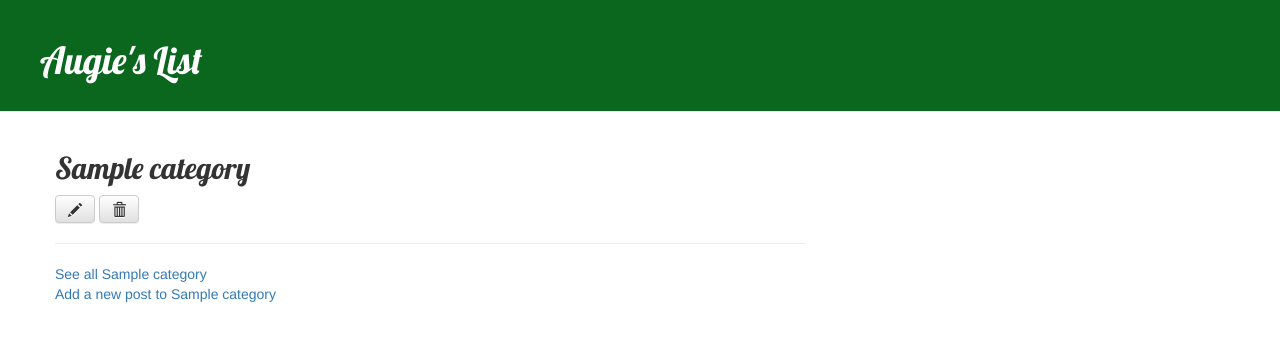
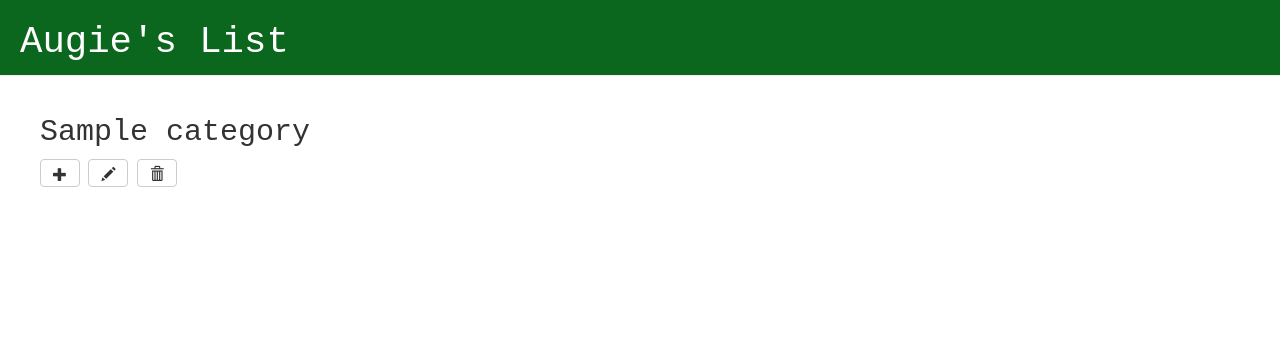
Before and after one commit to augiek/augies-list, a Django app: page /categories/1 in a window 1280 px wide. Shown: the top 341 px of the page. Run offline with Django 3.2, Linux system fonts and the light colour scheme; tables that the repository leaves empty hold one stand-in row (values such as "Sample post"); some libraries are stand-ins or nearby versions.

Commit message:
clean styling, basic functionality

```diff
--- a/augielist_app/models.py
+++ b/augielist_app/models.py
@@ -13,6 +13,8 @@ class Post(models.Model):
     post_description = models.TextField()
     post_email = models.CharField(max_length=255)
     # post_photo = models.CharField(max_length=255)
+    # post_date = models.CharField(max_length=255)
+    # post_location = models.CharField(max_length=255)
 
     def __str__(self):
         return f"id={self.id}. post_title={self.post_title}, post_price={self.post_price}"
--- a/augielist_app/static/css/augielist_app.css
+++ b/augielist_app/static/css/augielist_app.css
@@ -1,48 +1,28 @@
 .page-header {
   background-color: #0b661e;
   margin-top: 0;
-  padding: 20px 20px 20px 40px;
+  font-family: 'Courier New', monospace;
+  padding: 2px 2px 2px 20px;
 }
 
 .page-header h1, .page-header h1 a, .page-header h1 a:visited, .page-header h1 a:active {
   color: #ffffff;
   font-size: 28pt;
   text-decoration: none;
+  font-family: 'Courier New', monospace;
 }
 
 .content {
   margin-left: 40px;
+  font-family: 'Courier New', monospace;
 }
 
-h1, h2 {
-  font-family: 'Lobster', cursive;
-}
-
-.date {
-  color: #828282;
-}
-
-.save {
-  float: right;
+h1, h2, h3, h4, h5, p {
+  font-family: 'Courier New', monospace;
 }
 
 .post-form textarea, .post-form input {
   width: 100%;
-}
-
-.top-menu, .top-menu:hover, .top-menu:visited {
-  color: #ffffff;
-  float: right;
-  font-size: 20pt;
-  margin-right: 20px;
-}
-
-.post {
-  margin-bottom: 70px;
-}
-
-.post h1 a, .post h1 a:visited {
-  color: #000000;
 }
 
 .post_desc_head, {
--- a/augielist_app/templates/categories/base.html
+++ b/augielist_app/templates/categories/base.html
@@ -1,22 +1,20 @@
 {% load static %}
+
 <html>
-  <head>
-    <title>My Blog</title>
+  <head class="page-header">
+    <title>Augie's List</title>
     <link rel="stylesheet" href="//maxcdn.bootstrapcdn.com/bootstrap/3.2.0/css/bootstrap.min.css">
-    <link rel="stylesheet" href="//maxcdn.bootstrapcdn.com/bootstrap/3.2.0/css/bootstrap-theme.min.css">
-    <link href='//fonts.googleapis.com/css?family=Lobster&subset=latin,latin-ext' rel='stylesheet' type='text/css'>
     <link rel="stylesheet" href="{% static 'css/augielist_app.css' %}">
   </head>
   <body>
     <div class="page-header">
-      <!-- <a href="{% url 'new_category' %}" class="top-menu"><span class="glyphicon glyphicon-plus"></span></a> -->
       <h1><a href="{% url 'categories_list' %}">Augie's List</a></h1>
     </div>
-
     <div class="content container">
       <div class="row">
-        <div class="col-md-8">
+        <div class="column">
           {% block content %}
+
           {% endblock %}
         </div>
       </div>
--- a/augielist_app/templates/categories/categories_list.html
+++ b/augielist_app/templates/categories/categories_list.html
@@ -1,8 +1,8 @@
 {% extends 'categories/base.html' %}
 
 {% block content %}
-<h1> All Categories </h1>
 
+<h2> All Categories </h2>
 <ul>
     {% for category in categories %}
       <div>
@@ -10,6 +10,6 @@
       </div>
     {% endfor %}
 </ul>
+<a href="{% url 'new_category' %}">Create a new category</a>
 
-<a href="{% url 'new_category' %}">Create a new category</a>
 {% endblock %}
--- a/augielist_app/templates/categories/category_detail.html
+++ b/augielist_app/templates/categories/category_detail.html
@@ -1,25 +1,18 @@
 {% extends 'categories/base.html' %}
 
 {% block content %}
+
 <div>
-  <h2>{{ category.category_name }}</h2>
-  <!-- <br> -->
-  <a class="btn btn-default" href="{% url 'edit_category' category_id=category.id %}"><span class="glyphicon glyphicon-pencil"></span></a>
+  <div class="grid-container">
+    <div class="grid-item">
+      <h2>{{ category.category_name }}</h2>
+    </div>
+  </div>
+  <div>
+    <a class="btn btn-default" href="{% url 'new_post' category_id=category.id %}"><span class="glyphicon glyphicon-plus"></span></a>
+    <a class="btn btn-default" href="{% url 'edit_category' category_id=category.id %}"><span class="glyphicon glyphicon-pencil"></span></a>
     <a class="btn btn-default" href="{% url 'delete_category' category_id=category.id %}"><span class="glyphicon glyphicon-trash"></span></a>
-  <!-- <form name="edit_category" method="POST" action="{% url 'edit_category' category_id=category.id %}">
-    {% csrf_token %}
-    <input type="submit" value="Edit category" /></form>
+  </div>
+</div>
 
-  <form name="delete_category" method="POST" action="{% url 'delete_category' category_id=category.id %}">
-    {% csrf_token %}
-    <input type="submit" value="Delete category" />
-  </form> -->
-</div>
-<hr/>
-<div>
-  <a href="{% url 'posts_list' category_id=category.id %}">See all {{category.category_name}}</a>
-</div>
-<div>
-<a href="{% url 'new_post' category_id=category.id %}">Add a new post to {{category.category_name}}</a>
-</div>
 {% endblock %}
--- a/augielist_app/templates/categories/category_form.html
+++ b/augielist_app/templates/categories/category_form.html
@@ -1,9 +1,11 @@
 {% extends 'categories/base.html' %}
 
 {% block content %}
+
 <h2>{{ type_of_request }} Category</h2>
 <form method="POST">{% csrf_token %}
   {{ form.as_p }}
   <button type="submit">Save</button>
 </form>
+
 {% endblock %}
--- a/augielist_app/views.py
+++ b/augielist_app/views.py
@@ -4,7 +4,7 @@ from .forms import CategoryForm, PostForm
 from django.core.exceptions import *
 from django.template import RequestContext
 
-# category-related views
+# category-related views:
 def get_category(category_id):
     return Category.objects.get(id=category_id)
 
@@ -12,48 +12,35 @@ def error_handling(request):
     return render(request, 'categories/404.html')
 
 def categories_list(request):
-    try:
-        categories = Category.objects.all()
-    except Category.DoesNotExist:
-        return render(request, 'categories/404.html')
+    categories = Category.objects.all()
     return render(request, 'categories/categories_list.html', {'categories': categories})
 
 def category_detail(request, category_id):
-    try:
-        category = get_category(category_id)
-    except Category.DoesNotExist:
-            return render(request, 'categories/404.html')
+    category = get_category(category_id)
     return render(request, 'categories/category_detail.html', {'category': category})
 
 def new_category(request):
-    try:
-        if request.method == "POST":
-            form = CategoryForm(request.POST)
-            if form.is_valid():
-                category = form.save(commit=False)
-                category.save()
-                return redirect('category_detail', category_id=category.id)
-        else:
-            form = CategoryForm()
-        return render(request, 'categories/category_form.html', {'form': form, 'type_of_request': 'New'})
-    except Category.DoesNotExist:
-        return render(request, 'categories/404.html')
+    if request.method == "POST":
+        form = CategoryForm(request.POST)
+        if form.is_valid():
+            category = form.save(commit=False)
+            category.save()
+            return redirect('category_detail', category_id=category.id)
+    else:
+        form = CategoryForm()
+    return render(request, 'categories/category_form.html', {'form': form, 'type_of_request': 'New'})
 
 def edit_category(request, category_id):
-    try:
-        instance = get_category(category_id)
-        category = get_category(category_id)
-        if request.method == "POST":
-            form = CategoryForm(request.POST, instance=category)
-            if form.is_valid():
-                category = form.save(commit=False)
-                category.save()
-                return redirect('posts_list', category_id=category.id)
-        else:
-            form = CategoryForm(instance=category)
-        return render(request, 'categories/category_form.html', {'form': form, 'type_of_request': 'Edit'})
-    except Category.DoesNotExist:
-        return render(request, 'categories/404.html')
+    category = get_category(category_id)
+    if request.method == "POST":
+        form = CategoryForm(request.POST, instance=category)
+        if form.is_valid():
+            category = form.save(commit=False)
+            category.save()
+            return redirect('posts_list', category_id=category.id)
+    else:
+        form = CategoryForm(instance=category)
+    return render(request, 'categories/category_form.html', {'form': form, 'type_of_request': 'Edit'})
 
 def delete_category(request, category_id):
     category = get_category(category_id)
@@ -65,54 +52,41 @@ def get_post(post_id):
     return Post.objects.get(id=post_id)
 
 def posts_list(request, category_id):
-    try:
-        category = get_category(category_id)
-        posts = category.posts.all()
-    except Post.DoesNotExist:
-        return render(request, 'categories/404.html')
+    category = get_category(category_id)
+    posts = category.posts.all()
     return render(request, 'categories/posts_list.html', {'category': category, 'posts': posts})
 
 def post_detail(request, category_id, post_id):
-    try:
-        category = get_category(category_id)
-        post = get_post(post_id)
-    except Post.DoesNotExist:
-        return render(request, 'categories/404.html')
+    category = get_category(category_id)
+    post = get_post(post_id)
     return render(request, 'categories/post_detail.html', {'category': category, 'post': post})
 
 def new_post(request, category_id):
-    try:
-        category = get_category(category_id)
-        if request.method == "POST":
-            form = PostForm(request.POST)
-            if form.is_valid():
-                post = form.save(commit=False)
-                post.category = category
-                post.save()
-                return redirect('post_detail', category_id=post.category.id, post_id=post.id)
-        else:
-            form = PostForm()
-        return render(request, 'categories/post_form.html', {'form': form, 'type_of_request': 'New'})
-    except Post.DoesNotExist:
-        return render(request, 'categories/404.html')
+    category = get_category(category_id)
+    if request.method == "POST":
+        form = PostForm(request.POST)
+        if form.is_valid():
+            post = form.save(commit=False)
+            post.category = category
+            post.save()
+            return redirect('post_detail', category_id=post.category.id, post_id=post.id)
+    else:
+        form = PostForm()
+    return render(request, 'categories/post_form.html', {'form': form, 'type_of_request': 'New'})
 
 def edit_post(request, category_id, post_id):
-    try:
-        instance = get_category(post_id)
-        category = get_category(category_id)
-        post = get_post(post_id)
-        if request.method == "POST":
-            form = PostForm(request.POST, instance=post)
-            if form.is_valid():
-                post = form.save(commit=False)
-                post.category = category
-                post.save()
-                return redirect('post_detail', post_id=post.id, category_id=category_id)
-        else:
-            form = PostForm(instance=post)
-        return render(request, 'categories/post_form.html', {'form': form, 'type_of_request': 'Edit'})
-    except Post.DoesNotExist:
-        return render(request, 'categories/404.html')
+    category = get_category(category_id)
+    post = get_post(post_id)
+    if request.method == "POST":
+        form = PostForm(request.POST, instance=post)
+        if form.is_valid():
+            post = form.save(commit=False)
+            post.category = category
+            post.save()
+            return redirect('post_detail', post_id=post.id, category_id=category_id)
+    else:
+        form = PostForm(instance=post)
+    return render(request, 'categories/post_form.html', {'form': form, 'type_of_request': 'Edit'})
 
 def delete_post(request, category_id, post_id):
     post = get_post(post_id)
```
Also changed, not shown: augielist_app/templates/categories/post_detail.html (+8 -7 lines), augielist_app/templates/categories/posts_list.html (+7 -18 lines), mysite/settings.py (+4 -5 lines).
